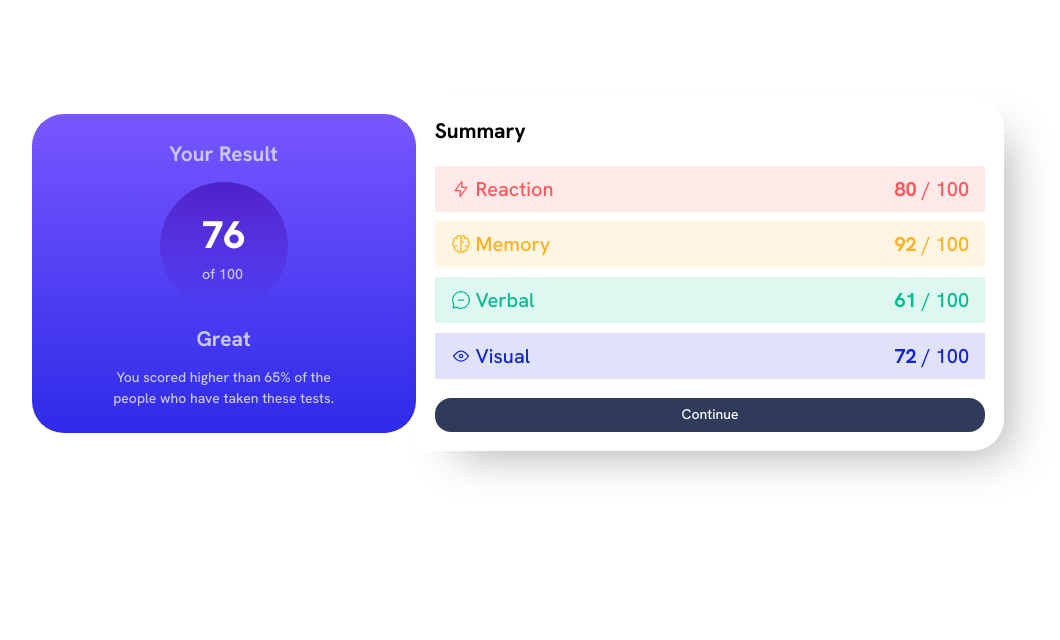
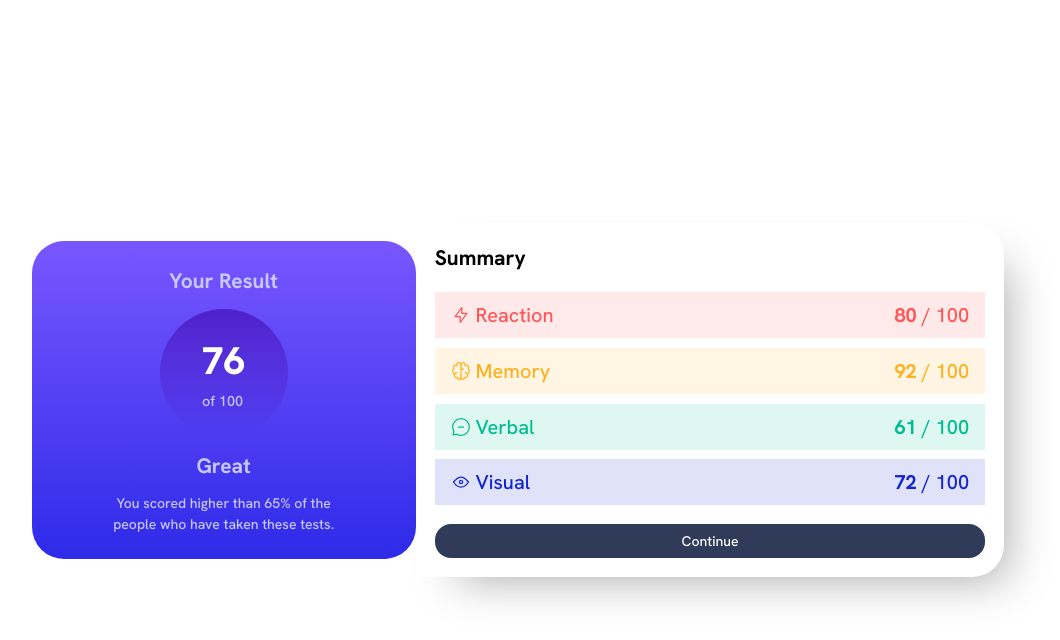
Before and after one commit to ccccchriz/results-summary-component-main, a plain HTML site: page index.html in a window 1280 px wide. Shown: the whole page, without its empty margins (122-1182 px from the left). Drawn offline with Linux system fonts and the light colour scheme.

Commit message:
small fixes

```diff
--- a/index.html
+++ b/index.html
@@ -14,20 +14,11 @@
 
     <title>Frontend Mentor | Results summary component</title>
 
-    <!-- Feel free to remove these styles or customise in your own stylesheet 👍 -->
     <link rel="stylesheet" href="style.css" />
-    <style>
-      .attribution {
-        font-size: 11px;
-        text-align: center;
-      }
-      .attribution a {
-        color: hsl(228, 45%, 44%);
-      }
-    </style>
   </head>
   <body>
-    <div class="container">
+    <main>
+      <section class="container">
         <div class="results">
           <h2>Your Result</h2>
           <div class="circle">
@@ -37,31 +28,34 @@
           <div class="text">
             <h2>Great</h2>
             <p>
-            You scored higher than 65% of the people who have taken these tests.
+              You scored higher than 65% of the people who have taken these
+              tests.
             </p>
           </div>
         </div>
         <div class="summary">
           <h2>Summary</h2>
-
           <div class="scores">
             <div class="score reaction">
-            <span>Reaction</span><span><span class="bold">80</span> / 100</span>
+              <span>Reaction</span>
+              <span><strong>80</strong> / 100</span>
             </div>
             <div class="score memory">
-            <span>Memory</span><span></span
-            ><span><span class="bold">92</span> / 100</span>
+              <span>Memory</span>
+              <span> <strong>92</strong> / 100</span>
             </div>
             <div class="score verbal">
-            <span>Verbal</span><span><span class="bold">61</span> / 100</span>
+              <span>Verbal</span>
+              <span><strong>61</strong> / 100</span>
             </div>
             <div class="score visual">
-            <span>Visual</span><span><span class="bold">72</span> / 100</span>
+              <span>Visual</span>
+              <span><strong>72</strong> / 100</span>
             </div>
           </div>
-
           <button class="button">Continue</button>
         </div>
-    </div>
+      </section>
+    </main>
   </body>
 </html>
--- a/style.css
+++ b/style.css
@@ -11,7 +11,7 @@
 
   --clr-neutral-white: hsl(0, 0%, 100%);
   --clr-neutral-light-blue: hsl(221, 100%, 96%);
-    --clr-neutral-lavender:  hsl(241, 100%, 89%);
+  --clr-neutral-lavender: hsl(241, 100%, 89%);
   --clr-neutral-dark-blue: hsl(224, 30%, 27%);
 
   --gradient-background-one: hsl(252, 100%, 67%);
@@ -20,7 +20,7 @@
   --gradient-circle-one: hsla(256, 72%, 46%, 1);
   --gradient-circle-two: hsla(241, 72%, 46%, 0);
 
-    --ff-base: HankenGrotesk;
+  --ff-base: "HankenGrotesk";
 
   --fw-regular: 500;
   --fw-bold: 700;
@@ -28,14 +28,16 @@
 }
 
 @font-face {
-    font-family: HankenGrotesk;
+  font-family: "HankenGrotesk";
   src: url(assets/fonts/HankenGrotesk-VariableFont_wght.ttf);
 }
 
 /*
   1. Use a more-intuitive box-sizing model.
 */
-*, *::before, *::after {
+*,
+*::before,
+*::after {
   box-sizing: border-box;
 }
 /*
@@ -56,35 +58,51 @@
 /*
     5. Improve media defaults
   */
-  img, picture, video, canvas, svg {
+img,
+picture,
+video,
+canvas,
+svg {
   display: block;
   max-width: 100%;
 }
 /*
     6. Remove built-in form typography styles
   */
-  input, button, textarea, select {
+input,
+button,
+textarea,
+select {
   font: inherit;
 }
 /*
     7. Avoid text overflows
   */
-  p, h1, h2, h3, h4, h5, h6 {
+p,
+h1,
+h2,
+h3,
+h4,
+h5,
+h6 {
   overflow-wrap: break-word;
 }
 
-body {
+main {
+  display: grid;
   font-family: var(--ff-base);
   font-weight: var(--fw-regular);
   font-size: 0.875rem;
-
+  place-items: center;
+  min-height: 100vh;
 }
-
-
 
 .results {
   color: var(--clr-neutral-lavender);
-    background-image: linear-gradient(var(--gradient-background-one), var(--gradient-background-two));
+  background-image: linear-gradient(
+    var(--gradient-background-one),
+    var(--gradient-background-two)
+  );
   margin: 0px;
   padding: 1.5rem 4rem;
   border-radius: 0 0 2rem 2rem;
@@ -94,7 +112,10 @@ body {
 }
 
 .circle {
-    background-image: linear-gradient(var(--gradient-circle-one), var(--gradient-circle-two));
+  background-image: linear-gradient(
+    var(--gradient-circle-one),
+    var(--gradient-circle-two)
+  );
   width: 8rem;
   height: 8rem;
   display: grid;
@@ -103,7 +124,7 @@ body {
   margin: 0.8rem;
 }
 
-.circle__text_one{
+.circle__text_one {
   font-size: 2.4rem;
   color: var(--clr-neutral-white);
   font-weight: var(--fw-extra-bold);
@@ -113,7 +134,7 @@ body {
   font-size: 0.9rem;
 }
 
-.text{
+.text {
   display: flex;
   flex-direction: column;
   align-items: center;
@@ -128,8 +149,6 @@ body {
   text-align: center;
 }
 
-
-
 .summary {
   display: flex;
   justify-content: space-around;
@@ -142,7 +161,6 @@ body {
   display: flex;
   flex-direction: column;
   gap: 0.6rem;
-
 }
 
 .score {
@@ -158,7 +176,6 @@ body {
   display: inline-flex;
   align-items: center;
   gap: 0.3rem;
-
 }
 
 .reaction {
@@ -222,11 +239,14 @@ body {
 }
 
 .button:hover {
-    background-image: linear-gradient(var(--gradient-background-one), var(--gradient-background-two));;
+  background-image: linear-gradient(
+    var(--gradient-background-one),
+    var(--gradient-background-two)
+  );
   background-color: transparent;
 }
 
-@media (min-width: 750px){
+@media (min-width: 750px) {
   .container {
     display: flex;
     justify-content: center;
@@ -244,8 +264,7 @@ body {
 
   .summary {
     border-radius: 0 2rem 2rem 0;
-        box-shadow: 22px 22px 46px -20px rgba(0,0,0,0.34);
+    box-shadow: 22px 22px 46px -20px rgba(0, 0, 0, 0.34);
     flex: 1;
   }
-
 }
```
Lines whose indentation alone changed are shown as unchanged.
